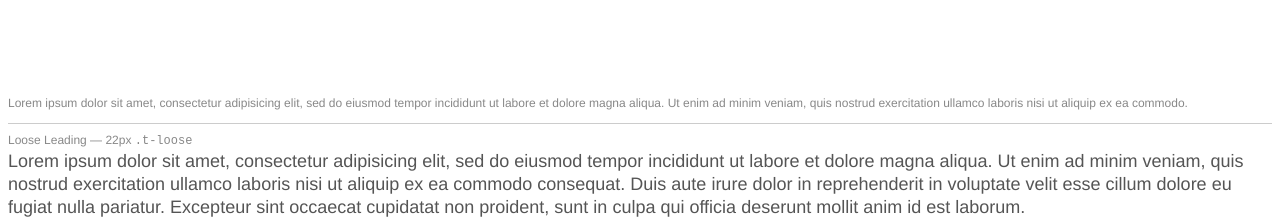
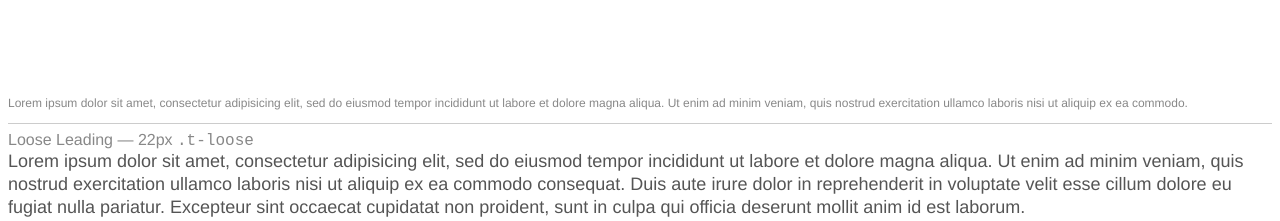
Before and after one commit to nib-styles/typography, a plain HTML site: page demo/index.html in a window 1280 px wide. Shown: the part 1620-1841 px from the top of the page. Drawn offline with nearby package versions, Linux system fonts and the light colour scheme; files that its build step writes are made by us from their sources.

Commit message:
added font size

```diff
--- a/index.scss
+++ b/index.scss
@@ -200,6 +200,12 @@
   font-family: "colfax-web", "Helvetica Neue", Helvetica, Arial, sans-serif;
   font-weight: 500;
   text-transform: uppercase;
+}
+
+.t-h5, .t-copy h5, .t-inverseCopy h5 {
+  font-size: 1.143em;
+  font-family: "colfax-web", "Helvetica Neue", Helvetica, Arial, sans-serif;
+  font-weight: 400;
 }
 
 /**
```
Also changed, not shown: index.css.
